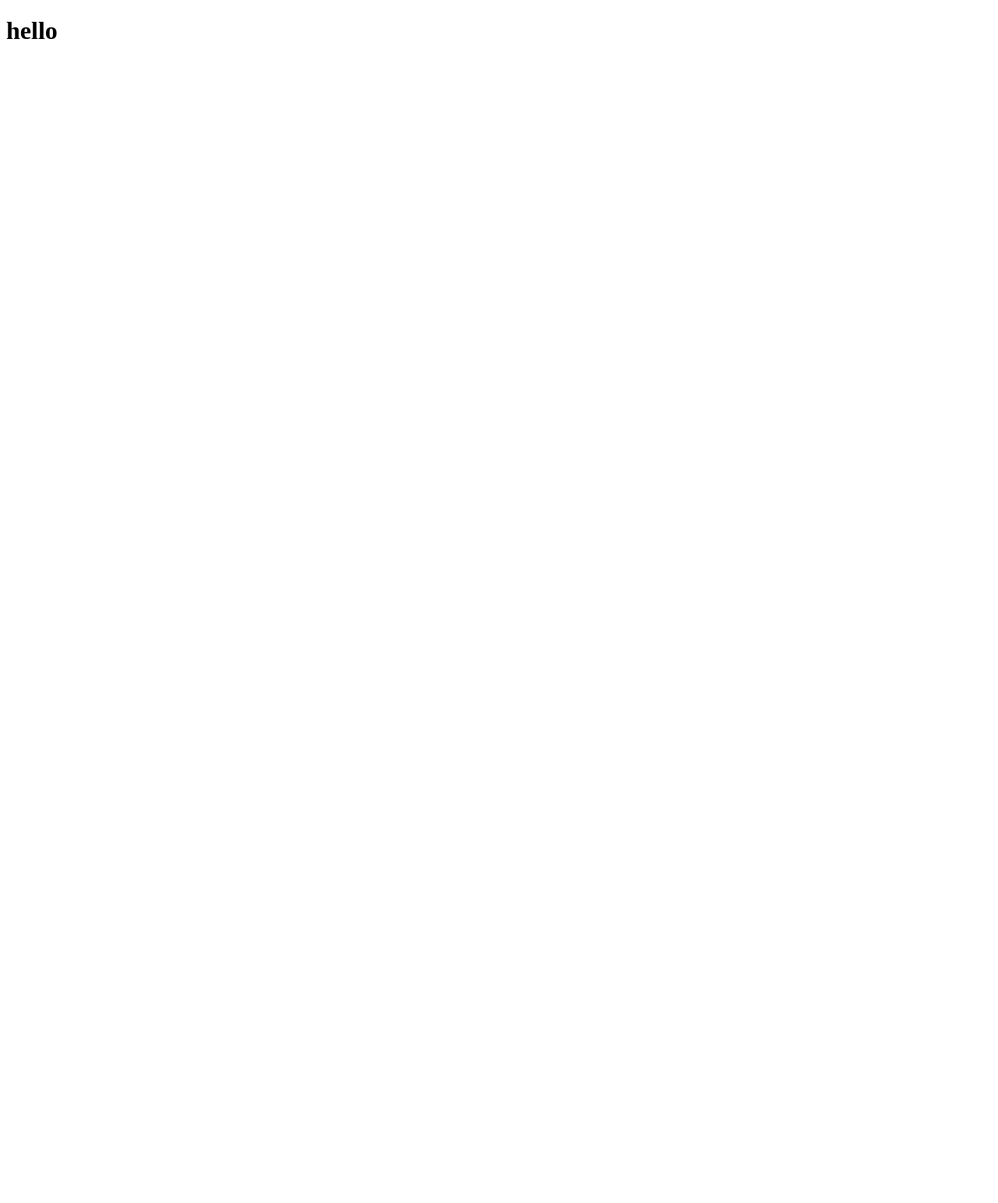
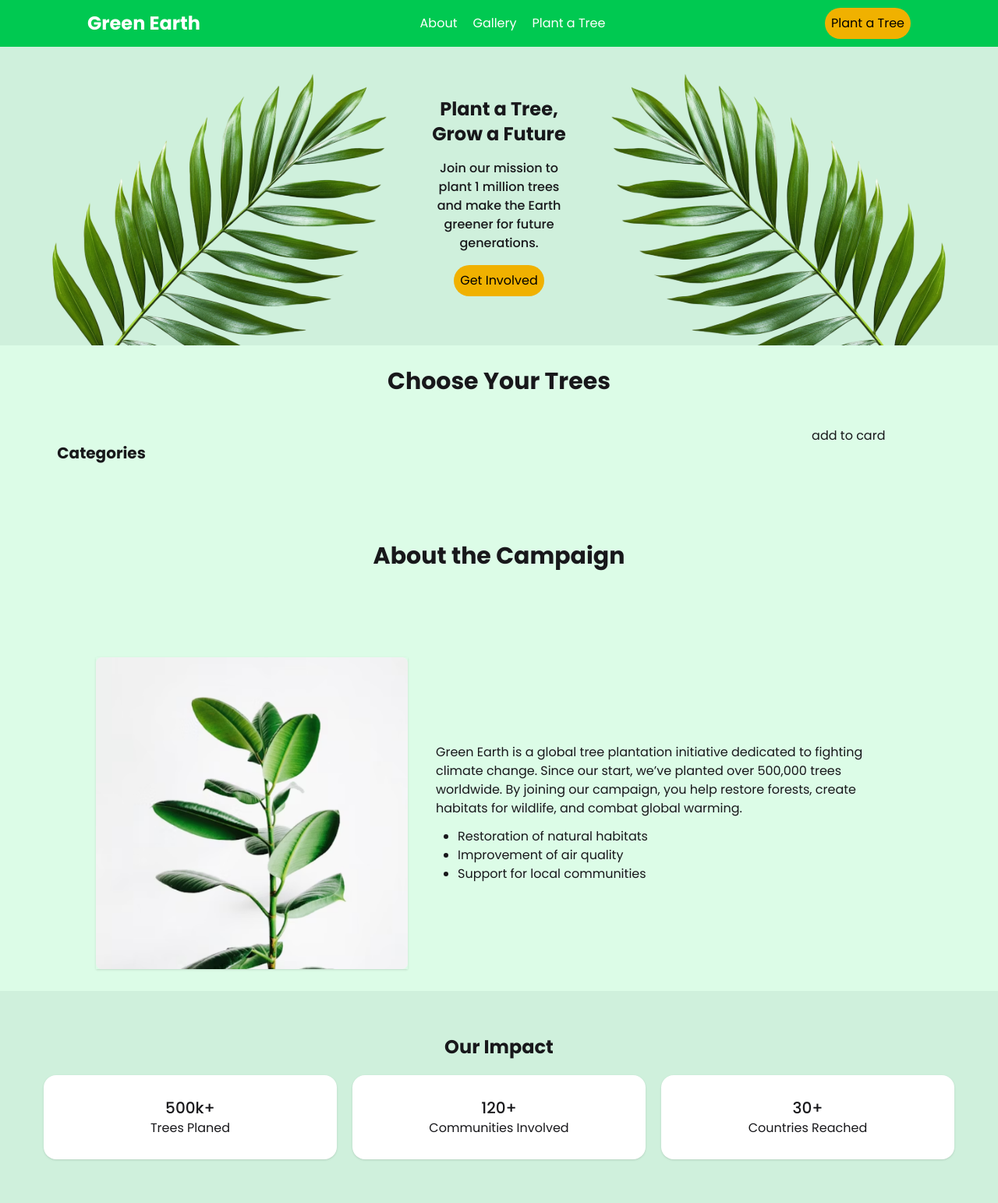
Before and after one commit to Mesbaul24402138/green-earth, a plain HTML site: page index.html in a window 1280 px wide. Shown: the whole page at 78% size. Before the commit the page ends 800 px from the top, so only its background shows below. Drawn offline with nearby package versions, Linux system fonts and the light colour scheme; no server answers.

Commit message:
important sections is added

```diff
--- a/index.html
+++ b/index.html
@@ -4,8 +4,120 @@
     <meta charset="UTF-8">
     <meta name="viewport" content="width=device-width, initial-scale=1.0">
     <title>Green Earth</title>
+    <!-- daisy and taliwind -->
+     <link href="https://cdn.jsdelivr.net/npm/daisyui@5" rel="stylesheet" type="text/css" />
+     <script src="https://cdn.jsdelivr.net/npm/@tailwindcss/browser@4"></script>
+
+     <!-- font awsome -->
+      <link rel="stylesheet" href="https://cdnjs.cloudflare.com/ajax/libs/font-awesome/7.0.1/css/all.min.css" integrity="sha512-2SwdPD6INVrV/lHTZbO2nodKhrnDdJK9/kg2XD1r9uGqPo1cUbujc+IYdlYdEErWNu69gVcYgdxlmVmzTWnetw==" crossorigin="anonymous" referrerpolicy="no-referrer" />
+
+      <!-- google font -->
+       <link rel="preconnect" href="https://fonts.googleapis.com">
+<link rel="preconnect" href="https://fonts.gstatic.com" crossorigin>
+<link href="https://fonts.googleapis.com/css2?family=Poppins:ital,wght@0,100;0,200;0,300;0,400;0,500;0,600;0,700;0,800;0,900;1,100;1,200;1,300;1,400;1,500;1,600;1,700;1,800;1,900&display=swap" rel="stylesheet">
+
+<!-- css link -->
+ <link rel="stylesheet" href="style/style.css">
+
+
 </head>
 <body>
-    <h1>hello</h1>
+    <header>
+        <nav class="flex justify-between px-5 md:justify-between md:px-28 min-h-15 items-center bg-green-500  text-white">
+                <h1 class="font-bold text-2xl">Green Earth</h1>
+                <ul class="hidden md:flex space-x-5 cursor-pointer">
+                    <li>About</li>
+                    <li>Gallery</li>
+                    <li>Plant a Tree</li>
+                </ul>
+                <button class="bg-yellow-500 cursor-pointer p-2 rounded-4xl text-black ">Plant a Tree</button>
+        </nav>
+
+
+        <!-- banner section is start -->
+         <div class="banner-container flex justify-center items-center min-h-52 bg-[#CFF0DC]">
+                <img src="assets/hero-leaf1.png">
+
+                <div class="space-y-4 text-center">
+                    <h1 class="font-bold text-2xl">Plant a Tree, Grow a Future</h1>
+                    <p class="font-medium">Join our mission to plant 1 million trees and make the Earth greener for future generations.</p>
+                    <button class="bg-yellow-500 p-2 rounded-4xl text-black cursor-pointer">Get Involved</button>
+                </div>
+
+                 <img src="assets/hero-leaf2.png">
+         </div>
+
+    </header>
+    <main class="bg-[#DCFCE7] min-h-92">
+        <section class="max-w-11/12 mx-auto gap-3 grid grid-cols-6">
+
+                <h1 class="text-3xl font-bold my-7 col-span-full text-center">Choose Your Trees</h1>
+
+
+                <div id="catagories" class="p-5 space-y-2 text-lg font-medium">
+                    <div class="mb-6 text-xl font-bold">Categories
+
+                    </div>
+
+                </div>
+                <div id="catagori-item" class="items col-span-4  grid grid-cols-3 gap-4">
+
+
+                </div>
+
+
+
+                <div class="add-cart">
+                    <h1>add to card</h1>
+                </div>
+        </section>
+
+
+        <section class="campaign p-7 w-[1090px] mx-auto  mt-7 ">
+                <h1 class="text-3xl w-full  font-bold text-center">About the Campaign</h1>
+                <div class="flex gap-9 mt-28 items-center">
+                    <img class="w-[500px] shadow-sm   h-[400px]" src="assets/about.png">
+                    <div>
+                        <p class="mb-3">Green Earth is a global tree plantation initiative dedicated to fighting climate change. Since our start, we’ve planted over 500,000 trees worldwide. By joining our campaign, you help restore forests, create habitats for wildlife, and combat global warming.</p>
+
+                        <ul class="list-disc ml-7">
+                            <li>Restoration of natural habitats</li>
+                            <li>Improvement of air quality</li>
+                            <li> Support for local communities</li>
+                        </ul>
+
+
+                    </div>
+
+
+                </div>
+        </section>
+
+
+        <section class="impact-section p-14  bg-[#CFF0DC] ">
+            <h1 class="text-center mb-5 font-bold text-2xl">Our Impact</h1>
+            <div class="impect-cards grid grid-cols-3 gap-5">
+                    <div class="bg-white shadow-sm text-center rounded-2xl  p-7">
+                            <h class="text-xl mt-2 font-medium">500k+</h>
+                            <p>Trees Planed</p>
+                    </div>
+
+                    <div class="bg-white shadow-sm  text-center rounded-2xl  p-7">
+                            <h class="text-xl mt-2 font-medium">120+</h>
+                            <p>Communities Involved</p>
+                    </div>
+
+                     <div class="bg-white shadow-sm  text-center rounded-2xl  p-7">
+                            <h class="text-xl mt-2 font-medium">30+</h>
+                            <p>Countries Reached</p>
+                    </div>
+            </div>
+
+        </section>
+    </main>
+
+
+
+    <script src="main.js"></script>
 </body>
 </html>
--- /dev/null
+++ b/main.js
@@ -0,0 +1,73 @@
+const catagories=()=>{
+fetch("https://openapi.programming-hero.com/api/categories")
+.then(res=>res.json())
+.then(data=>{
+
+
+
+    displayCatagory(data.categories)
+})
+}
+
+
+let itemdisplay=()=>{
+    fetch("https://openapi.programming-hero.com/api/plants")
+    .then(res=>res.json())
+    .then(data=>{
+        console.log(data.plants)
+
+        allitemdisplay(data.plants)
+    })
+}
+let allitemdisplay=(items)=>{
+let catagoriItem=document.getElementById("catagori-item")
+
+items.forEach(item=>{
+    let div2=document.createElement("div")
+    div2.innerHTML=`<div  class="border-3  space-y-3 bg-white p-5 rounded-xl">
+                        <img class="rounded-3xl border-3 min-w-full max-h-[200px]" src="${item.image}">
+                        <h1 class=" text-2xl font-bold ">${item. name}</h1>
+                        <p>${item.description}</p>
+                        <div class="flex justify-between ">
+                            <button class="rounded-3xl p-2  bg-emerald-200  ">${item.category}</button>
+                            <p class="text-xl font-medium">$${item.price}</p>
+                        </div>
+                        <button class="bg-green-400 w-full rounded-xl p-3">Add to Cart</button>
+
+                   </div>`
+    catagoriItem.append(div2)
+})
+}
+
+let displayCatagory=(catas)=>{
+  let catagories=document.getElementById("catagories")
+//   catagories.innerHTML=""
+
+
+  catas.forEach(cata=>{
+    let div1=document.createElement("div")
+    div1.innerHTML=`<button onclick=itemdisplay() class="hover:bg-green-600 hover:text-white  p-3 rounded-lg">${cata.category_name}</button>`
+    catagories.append(div1)
+  })
+}
+catagories()
+
+
+// category
+// :
+// "Fruit Tree"
+// description
+// :
+// "A fast-growing tropical tree that produces delicious, juicy mangoes during summer. Its dense green canopy offers shade, while its sweet fruits are rich in vitamins and minerals."
+// id
+// :
+// 1
+// image
+// :
+// "https://i.ibb.co.com/cSQdg7tf/mango-min.jpg"
+// name
+// :
+// "Mango Tree"
+// price
+// :
+// 500
--- /dev/null
+++ b/style/style.css
@@ -0,0 +1,5 @@
+*{
+    font-family: "Poppins", sans-serif;
+    box-sizing: border-box;
+
+}
```
Also changed, not shown: tailwind.config.js (added).
